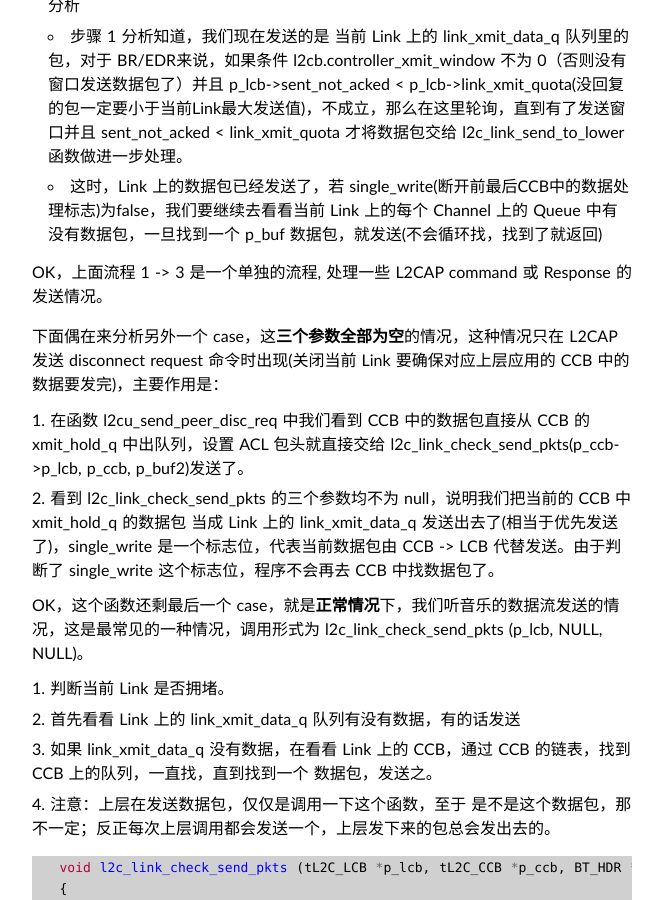
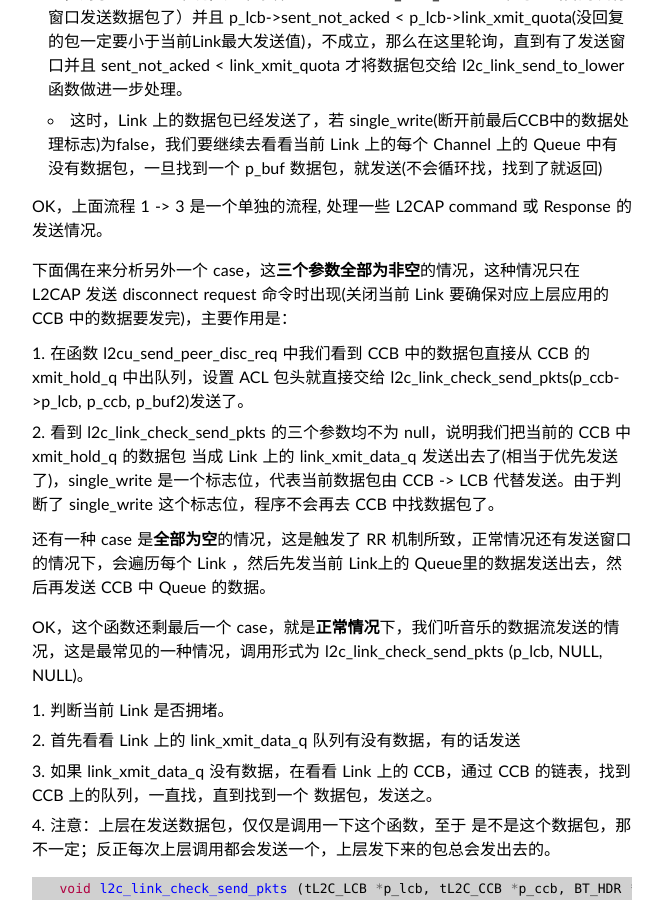
Before and after one commit to JefferyWong/stackvoid.github.io, a Jekyll site: the page built from _posts/2014-11-09-ACL-Send-Recv-Data_4.md, in a window 1280 px wide and 900 px high, scrolled down 1048 px. Shown: the whole window, without its empty margins (308-971 px from the left). Built offline with Jekyll 4.4.1, drawn with Linux system fonts in a browser that asks for light colours; some web fonts are replaced; Markdown is read by kramdown in place of the engine named in the settings; comment, search, counter and statistics services are not loaded.

Commit message:
Update 2014-11-09-ACL-Send-Recv-Data_4.md

```diff
--- a/_posts/2014-11-09-ACL-Send-Recv-Data_4.md
+++ b/_posts/2014-11-09-ACL-Send-Recv-Data_4.md
@@ -7,7 +7,7 @@ tags: [ACL]
 
 本文分析 L2CAP 底层的数据包发送函数。
 
-![ACL02](/album/l2c_link_check_send_pkts.png)
+![ACL02](/album/l2c_link_check_send_pkts2.png)
 
 **l2c_link_check_send_pkts (tL2C_LCB *p_lcb, tL2C_CCB *p_ccb, BT_HDR *p_buf)** 函数的主要作用是：
 
@@ -22,10 +22,12 @@ tags: [ACL]
 
 OK，上面流程 1 -> 3 是一个单独的流程, 处理一些 L2CAP command 或 Response 的发送情况。
 
-下面偶在来分析另外一个 case，这**三个参数全部为空**的情况，这种情况只在 L2CAP 发送 disconnect request 命令时出现(关闭当前 Link 要确保对应上层应用的 CCB 中的数据要发完)，主要作用是：
+下面偶在来分析另外一个 case，这**三个参数全部为非空**的情况，这种情况只在 L2CAP 发送 disconnect request 命令时出现(关闭当前 Link 要确保对应上层应用的 CCB 中的数据要发完)，主要作用是：
 
 1. 在函数 l2cu_send_peer_disc_req 中我们看到 CCB 中的数据包直接从 CCB 的 xmit_hold_q 中出队列，设置 ACL 包头就直接交给 l2c_link_check_send_pkts(p_ccb->p_lcb, p_ccb, p_buf2)发送了。
 2. 看到 l2c_link_check_send_pkts 的三个参数均不为 null，说明我们把当前的 CCB 中 xmit_hold_q 的数据包 当成 Link 上的 link_xmit_data_q 发送出去了(相当于优先发送了)，single_write 是一个标志位，代表当前数据包由 CCB -> LCB 代替发送。由于判断了 single_write 这个标志位，程序不会再去 CCB 中找数据包了。
+
+还有一种 case 是**全部为空**的情况，这是触发了 RR 机制所致，正常情况还有发送窗口的情况下，会遍历每个 Link ，然后先发当前 Link上的 Queue里的数据发送出去，然后再发送 CCB 中 Queue 的数据。
 
 OK，这个函数还剩最后一个 case，就是**正常情况**下，我们听音乐的数据流发送的情况，这是最常见的一种情况，调用形式为 l2c_link_check_send_pkts (p_lcb, NULL, NULL)。
 
```
